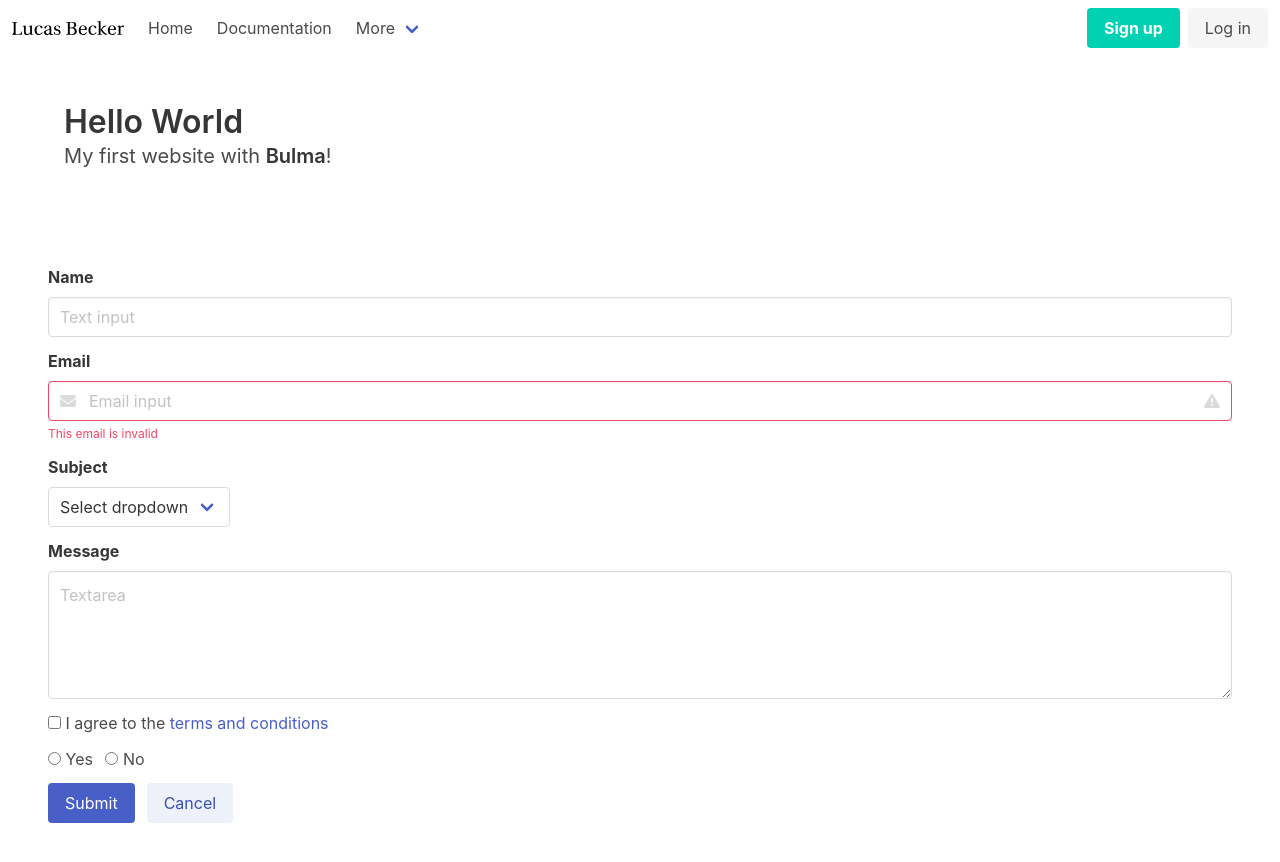
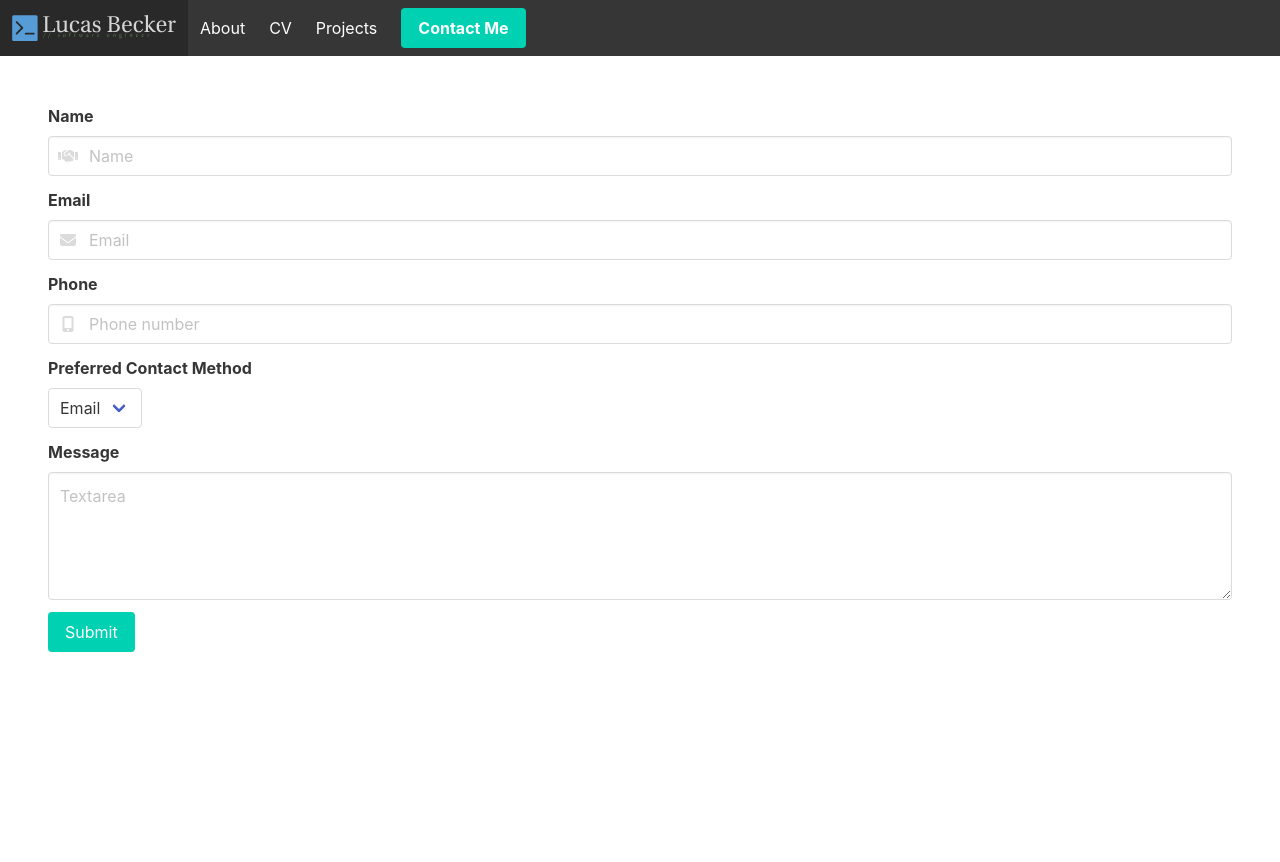
Before and after one commit to lucasbecker-dev/LucasBecker.dev, a plain HTML site: page index.html in a window 1280 px wide. After the commit the page ends 800 px from the top, so only its background shows below. Drawn offline with Linux system fonts and the light colour scheme.

Commit message:
variety of changes

```diff
--- a/index.html
+++ b/index.html
@@ -28,10 +28,11 @@
         <p class="browsehappy">You are using an <strong>outdated</strong> browser. Please <a href="#">upgrade your browser</a> to improve your experience.</p>
     <![endif]-->
     <!--Navbar-->
-    <nav class="navbar" role="navigation" aria-label="main navigation" id="top-of-page">
+    <nav class="navbar is-dark" role="navigation" aria-label="main navigation" id="top-of-page">
         <div class="navbar-brand">
+
             <a class="navbar-item" href="#top-of-page">
-                <img src="./img/light-theme/isolated-monochrome-black.svg" width="112" height="28">
+                <img src="./img/dark-theme/default-monochrome.svg" width="164" height="32">
             </a>
 
             <a role="button" class="navbar-burger" aria-label="menu" aria-expanded="false">
@@ -41,99 +42,89 @@
             </a>
         </div>
 
-        <div id="navbarBasicExample" class="navbar-menu">
+        <div id="navbar-items" class="navbar-menu">
             <div class="navbar-start">
-                <a class="navbar-item">
-                    Home
+                <a class="navbar-item" href="#about-section">
+                    About
                 </a>
 
-                <a class="navbar-item">
-                    Documentation
+                <a class="navbar-item" href="#credential-section">
+                    CV
                 </a>
 
-                <div class="navbar-item has-dropdown is-hoverable">
-                    <a class="navbar-link">
-                        More
-                    </a>
+                <a class="navbar-item" href="#project-section">
+                    Projects
+                </a>
 
-                    <div class="navbar-dropdown">
-                        <a class="navbar-item">
-                            About
-                        </a>
-                        <a class="navbar-item">
-                            Jobs
-                        </a>
-                        <a class="navbar-item">
-                            Contact
-                        </a>
-                        <hr class="navbar-divider">
-                        <a class="navbar-item">
-                            Report an issue
+                <div class="navbar-item">
+                    <div class="buttons">
+                        <a class="button is-primary">
+                            <strong>Contact Me</strong>
                         </a>
                     </div>
                 </div>
+
             </div>
 
             <div class="navbar-end">
-                <div class="navbar-item">
-                    <div class="buttons">
-                        <a class="button is-primary">
-                            <strong>Sign up</strong>
-                        </a>
-                        <a class="button is-light">
-                            Log in
-                        </a>
-                    </div>
-                </div>
             </div>
+
         </div>
     </nav>
     <!--End of Navbar-->
-    <section class="section">
-        <div class="container">
-            <h1 class="title">
-                Hello World
-            </h1>
-            <p class="subtitle">
-                My first website with <strong>Bulma</strong>!
-            </p>
-        </div>
-    </section>
+
     <!--Contact Section-->
-    <section class="section" id="contact-me">
+    <section class="section" id="contact-me-section">
         <form>
+            <!--Name input-->
             <div class="field">
-                <label class="label">Name</label>
-                <div class="control">
-                    <input class="input" type="text" placeholder="Text input">
+                <label class="label" for="name-input">Name</label>
+                <div class="control has-icons-left">
+                    <input class="input" id="name-input" type="text" placeholder="Name" autocomplete="name" required>
+                    <span class="icon is-small is-left">
+                        <i class="fas fa-handshake"></i>
+                    </span>
                 </div>
             </div>
+
+            <!--Email input-->
             <div class="field">
-                <label class="label">Email</label>
-                <div class="control has-icons-left has-icons-right">
-                    <input class="input is-danger" type="email" placeholder="Email input" />
+                <label class="label" for="email-input">Email</label>
+                <div class="control has-icons-left">
+                    <input class="input" id="email-input" type="email" placeholder="Email" autocomplete="email"
+                        required />
                     <span class="icon is-small is-left">
                         <i class="fas fa-envelope"></i>
                     </span>
-                    <span class="icon is-small is-right">
-                        <i class="fas fa-exclamation-triangle"></i>
+                </div>
+            </div>
+
+            <!--Phone input-->
+            <div class="field">
+                <label class="label" for="tel-input">Phone</label>
+                <div class="control has-icons-left">
+                    <input class="input" id="tel-input" type="tel" placeholder="Phone number" autocomplete="tel" />
+                    <span class="icon is-small is-left">
+                        <i class="fas fa-mobile-alt"></i>
                     </span>
                 </div>
-                <p class="help is-danger">This email is invalid</p>
             </div>
 
+            <!--Preferred contact method-->
             <div class="field">
-                <label class="label">Subject</label>
+                <label class="label">Preferred Contact Method</label>
                 <div class="control">
                     <div class="select">
                         <select>
-                            <option>Select dropdown</option>
-                            <option>With options</option>
+                            <option>Email</option>
+                            <option>Text</option>
+                            <option>Call</option>
                         </select>
                     </div>
                 </div>
             </div>
 
+            <!--Reason for contact-->
             <div class="field">
                 <label class="label">Message</label>
                 <div class="control">
@@ -141,38 +132,15 @@
                 </div>
             </div>
 
-            <div class="field">
-                <div class="control">
-                    <label class="checkbox">
-                        <input type="checkbox">
-                        I agree to the <a href="#">terms and conditions</a>
-                    </label>
-                </div>
-            </div>
-
-            <div class="field">
-                <div class="control">
-                    <label class="radio">
-                        <input type="radio" name="question">
-                        Yes
-                    </label>
-                    <label class="radio">
-                        <input type="radio" name="question">
-                        No
-                    </label>
-                </div>
-            </div>
-
+            <!--Submit Contact Form Button-->
             <div class="field is-grouped">
                 <div class="control">
-                    <button class="button is-link">Submit</button>
-                </div>
-                <div class="control">
-                    <button class="button is-link is-light">Cancel</button>
+                    <button class="button is-primary" type="submit">Submit</button>
                 </div>
             </div>
         </form>
     </section>
+    <!--End of Contact Me Section-->
     <!--Scripts-->
     <!--<script src="" async defer></script>-->
 </body>
```
